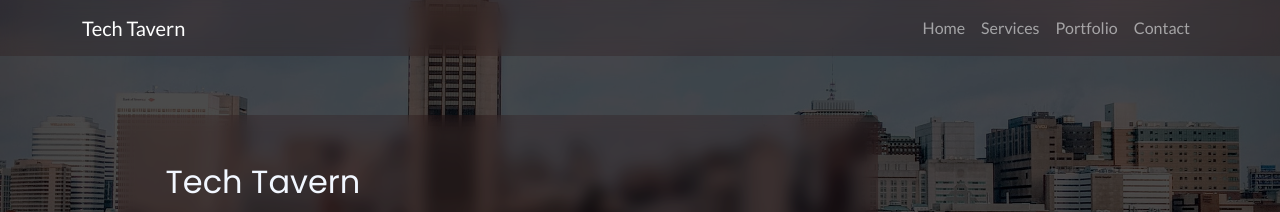
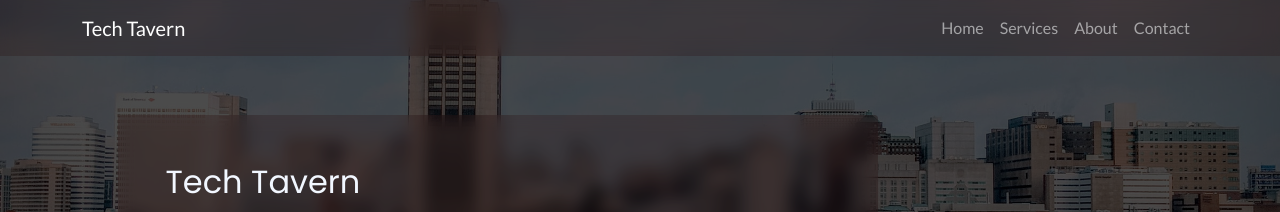
Before and after one commit to TechTavern/techtavern.github.io, a Jekyll site: the page built from index.md, in a window 1280 px wide. Shown: the top 212 px of the page. Built offline with Jekyll 4.4.1, drawn with Linux system fonts in a browser that asks for light colours.

Commit message:
Updated navbar and scrollspy

```diff
--- a/_includes/navbar.html
+++ b/_includes/navbar.html
@@ -24,7 +24,7 @@
             <a class="nav-link" href="#Services">Services</a>
           </li>
           <li class="nav-item">
-            <a class="nav-link" href="#Portfolio">Portfolio</a>
+            <a class="nav-link" href="#About">About</a>
           </li>
           <li class="nav-item">
             <a class="nav-link" href="#Contact">Contact</a>
--- a/_layouts/defaultv2.html
+++ b/_layouts/defaultv2.html
@@ -202,7 +202,7 @@
       </div>
     </section>
 
-    <section class="gallery feature" id="Portfolio">
+    <section class="gallery feature" id="About">
       <svg xmlns="http://www.w3.org/2000/svg" viewBox="0 0 1440 160">
         <path
           class="feature"
```
